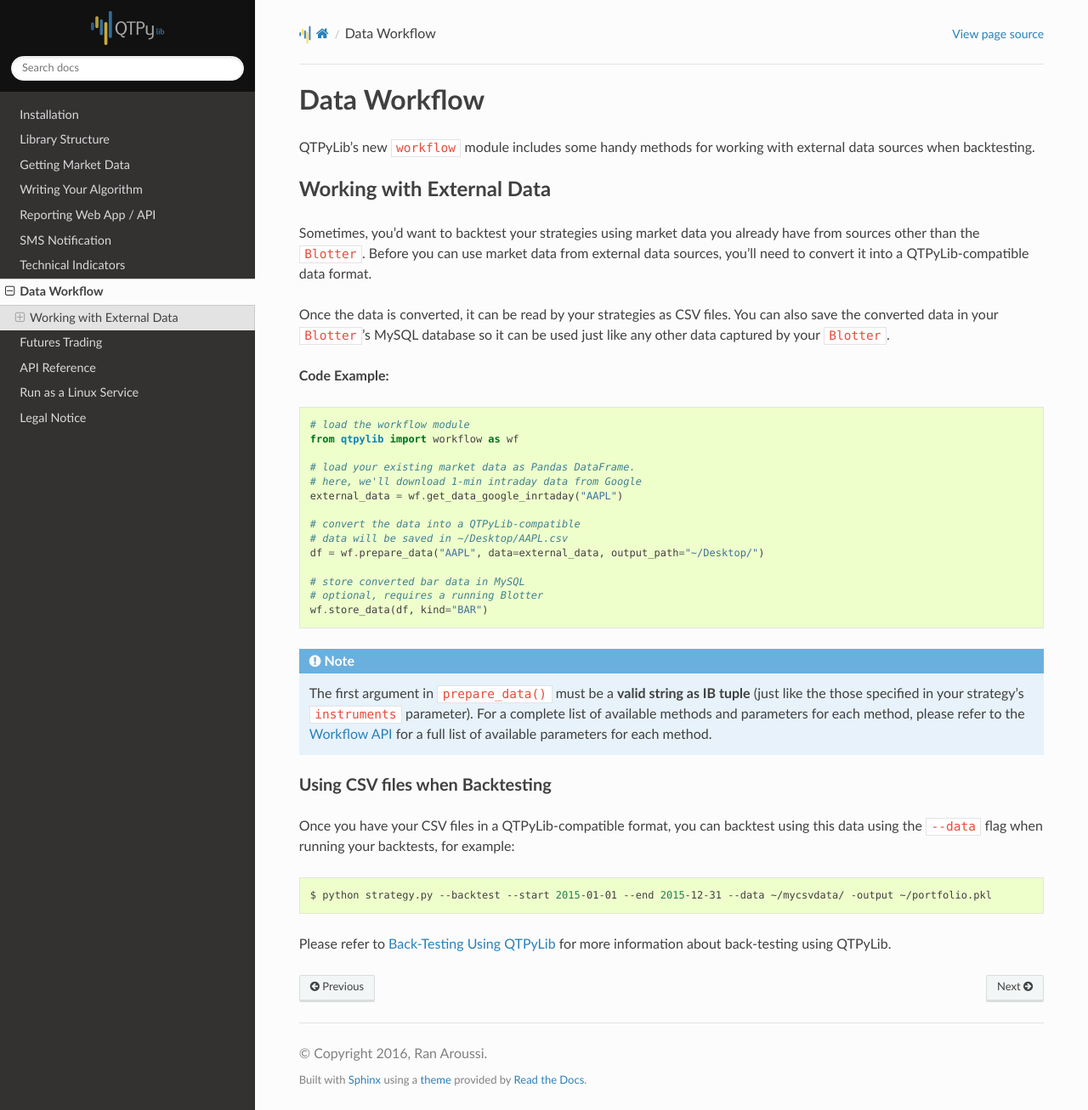
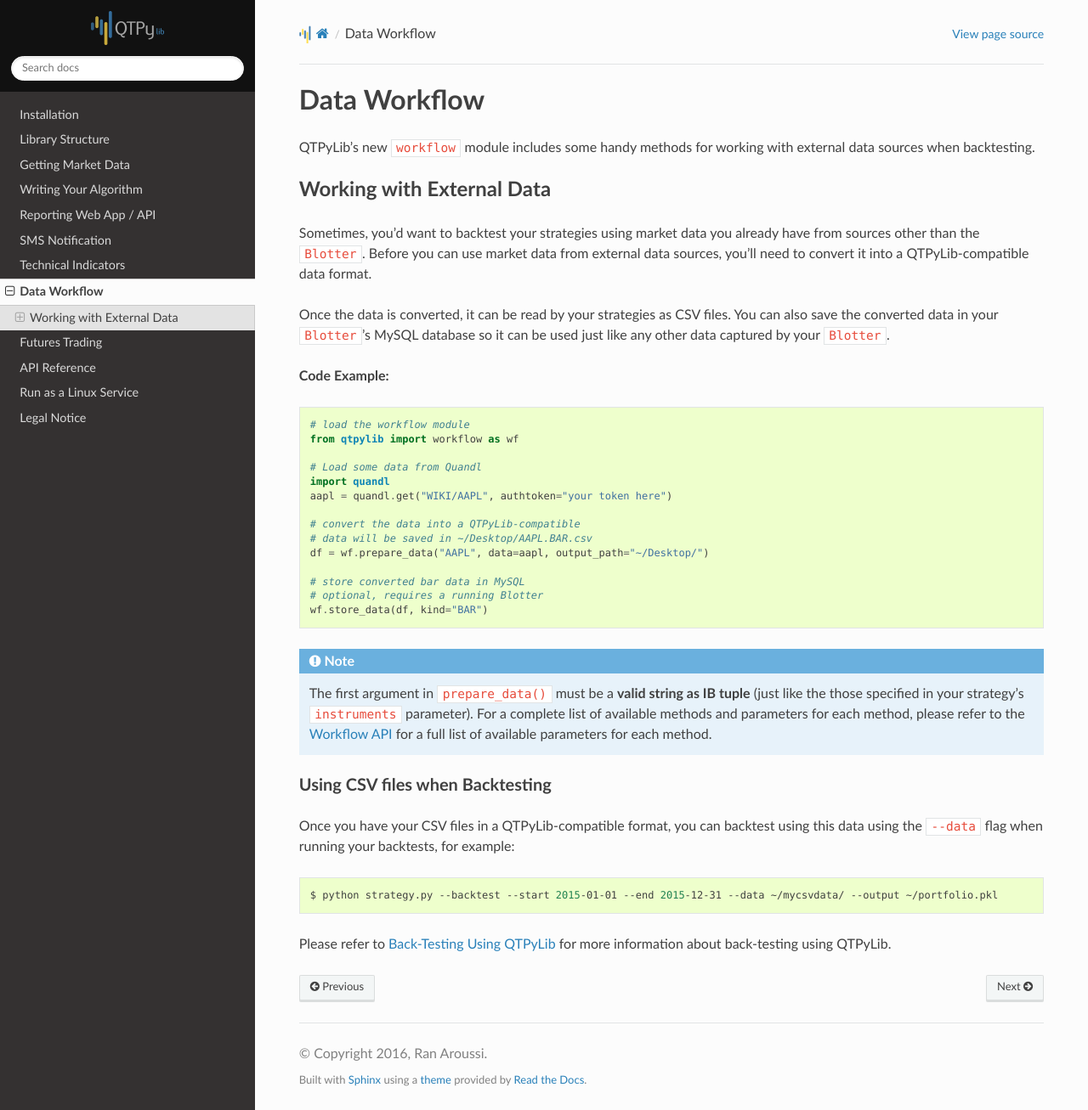
Before and after one commit to ranaroussi/qtpylib, a Sphinx documentation site: the page built from docs/source/workflow.rst, in a window 1280 px wide and 1307 px high. Shown: the whole window at 85% size. Built offline with Sphinx 7.4.7 and the Read the Docs theme 2.0.0, drawn with Linux system fonts in a browser that asks for light colours.

Commit message:
updated workflow doc

```diff
--- a/docs/source/workflow.rst
+++ b/docs/source/workflow.rst
@@ -23,13 +23,13 @@
     # load the workflow module
     from qtpylib import workflow as wf
 
-    # load your existing market data as Pandas DataFrame.
-    # here, we'll download 1-min intraday data from Google
-    external_data = wf.get_data_google_inrtaday("AAPL")
+    # Load some data from Quandl
+    import quandl
+    aapl = quandl.get("WIKI/AAPL", authtoken="your token here")
 
     # convert the data into a QTPyLib-compatible
-    # data will be saved in ~/Desktop/AAPL.csv
-    df = wf.prepare_data("AAPL", data=external_data, output_path="~/Desktop/")
+    # data will be saved in ~/Desktop/AAPL.BAR.csv
+    df = wf.prepare_data("AAPL", data=aapl, output_path="~/Desktop/")
 
     # store converted bar data in MySQL
     # optional, requires a running Blotter
@@ -54,7 +54,7 @@
 
 .. code:: bash
 
-    $ python strategy.py --backtest --start 2015-01-01 --end 2015-12-31 --data ~/mycsvdata/ -output ~/portfolio.pkl
+    $ python strategy.py --backtest --start 2015-01-01 --end 2015-12-31 --data ~/mycsvdata/ --output ~/portfolio.pkl
 
 Please refer to `Back-Testing Using QTPyLib <./algo.html#back-testing-using-qtpylib>`_
 for more information about back-testing using QTPyLib.
```
